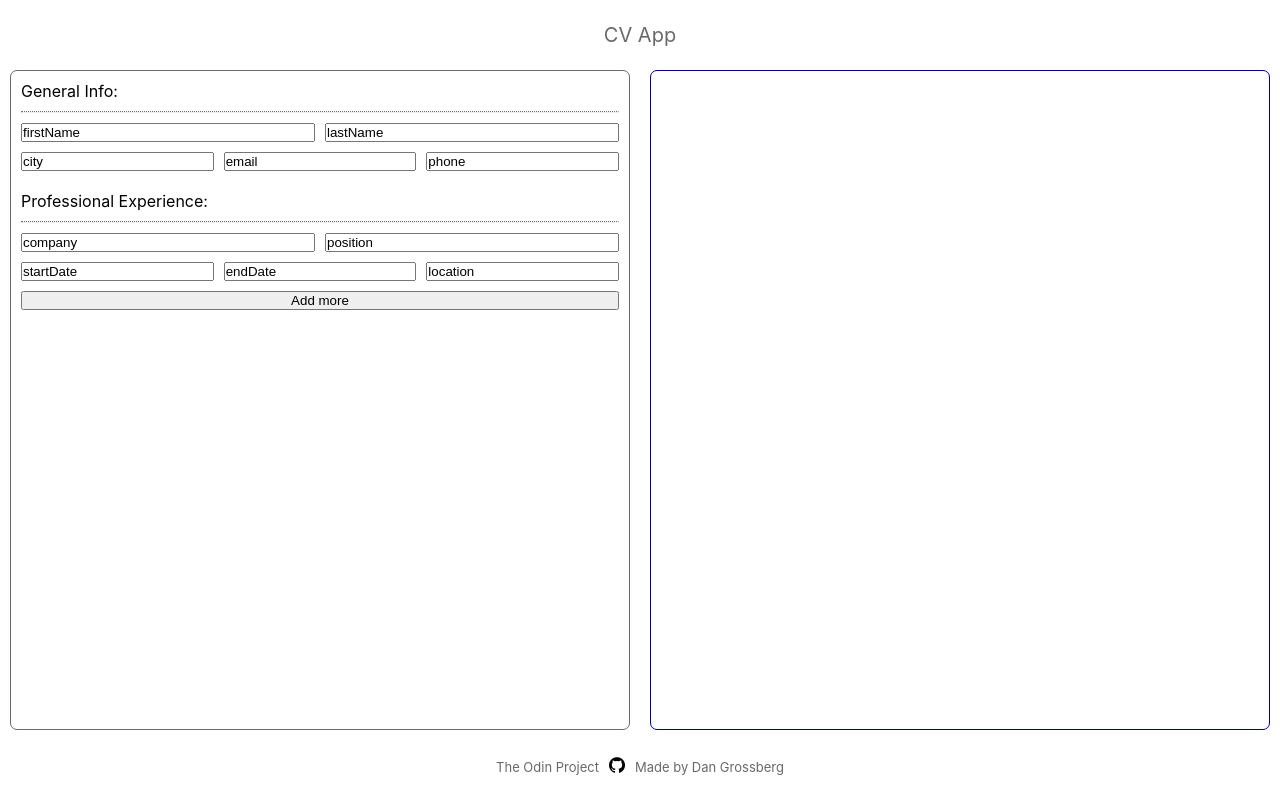
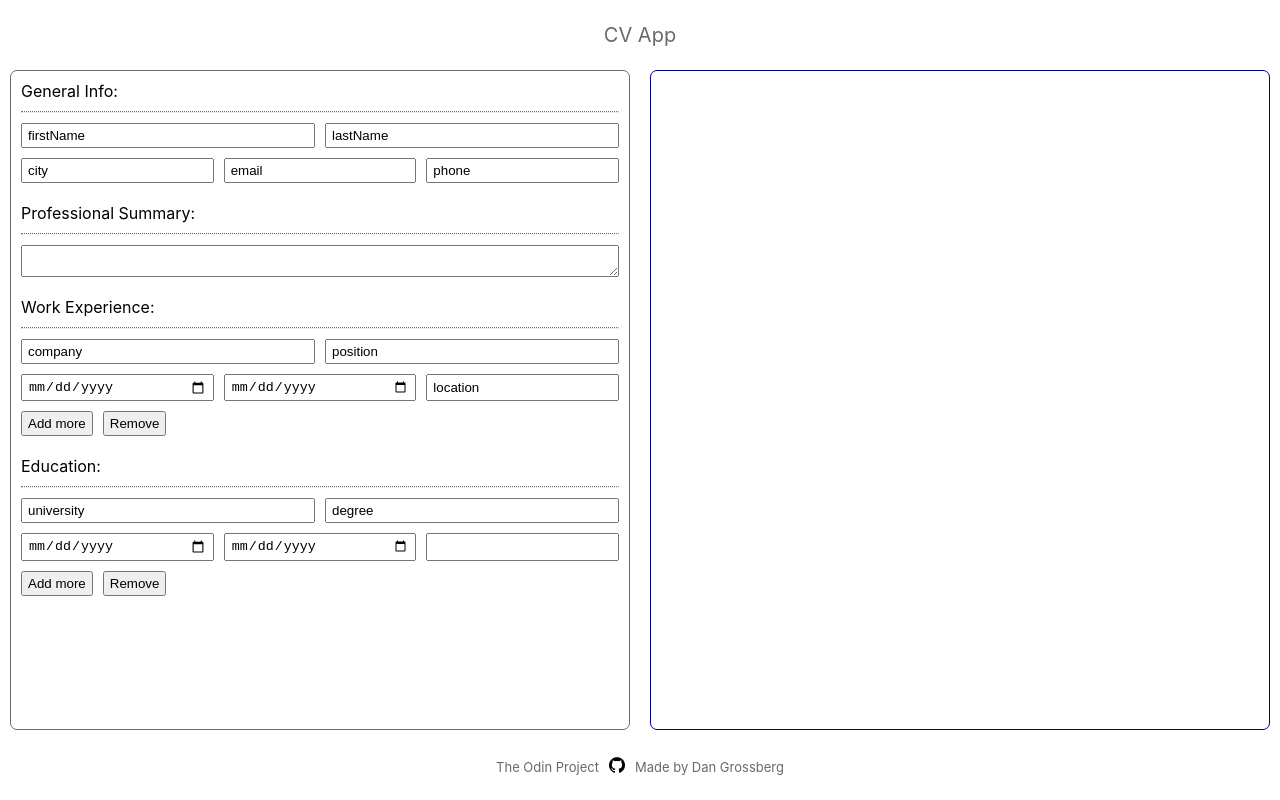
Before and after one commit to dwgrossberg/cv-app, a React (Create React App) app: page / in a window 1280 px wide. Built offline with nearby package versions, Linux system fonts and the light colour scheme.

Commit message:
Add ProfessionalSummary component and rename some other components for clarity

```diff
--- a/src/components/CVInput.js
+++ b/src/components/CVInput.js
@@ -1,8 +1,9 @@
 import React, { Component } from "react";
-import GeneralInfo from "./GeneralInfo";
-import ProfessionalExp from "./ProfessionalExp";
-
+import GeneralInfoInput from "./GeneralInfoInput";
+import WorkInput from "./WorkInput";
 import "../styles/CVInput.css";
+import EducationInput from "./EducationInput";
+import ProfessionalSummary from "./ProfessionalSummary";
 
 class CVInput extends Component {
   constructor(props) {
@@ -13,10 +14,24 @@ class CVInput extends Component {
       <div className="CVInput">
         General Info:
         <hr></hr>
-        <GeneralInfo />
-        Professional Experience:
+        <GeneralInfoInput />
+        Professional Summary:
         <hr></hr>
-        <ProfessionalExp />
+        <ProfessionalSummary />
+        Work Experience:
+        <hr></hr>
+        <WorkInput />
+        <div className="buttons">
+          <button id="moreWork">Add more</button>
+          <button id="removeWork">Remove</button>
+        </div>
+        Education:
+        <hr></hr>
+        <EducationInput />
+        <div className="buttons">
+          <button id="moreEdu">Add more</button>
+          <button id="removeEdu">Remove</button>
+        </div>
       </div>
     );
   }
--- /dev/null
+++ b/src/components/EducationInput.js
@@ -0,0 +1,29 @@
+import React, { Component } from "react";
+import "../styles/CVInput.css";
+
+class EducationInput extends Component {
+  constructor(props) {
+    super(props);
+  }
+  render() {
+    return (
+      <div className="EducationInput">
+        <div className="schoolInfo">
+          <input type="text" id="university" value="university"></input>
+          <input type="text" id="degree" value="degree"></input>
+        </div>
+        <div className="schoolToFrom">
+          <input
+            type="date"
+            id="schoolStartDate"
+            value="schoolStartDate"
+          ></input>
+          <input type="date" id="schoolEndDate" value="schoolEndDate"></input>
+          <input type="number" id="gpa" value="gpa"></input>
+        </div>
+      </div>
+    );
+  }
+}
+
+export default EducationInput;
--- a/src/components/GeneralInfo.js
+++ b/src/components/GeneralInfoInput.js
@@ -1,13 +1,13 @@
 import React, { Component } from "react";
 import "../styles/CVInput.css";
 
-class GeneralInfo extends Component {
+class GeneralInfoInput extends Component {
   constructor(props) {
     super(props);
   }
   render() {
     return (
-      <div className="GeneralInfo">
+      <div className="GeneralInfoInput">
         <div className="names">
           <input type="text" id="firstName" value="firstName"></input>
           <input type="text" id="lastName" value="lastName"></input>
@@ -22,4 +22,4 @@ class GeneralInfo extends Component {
   }
 }
 
-export default GeneralInfo;
+export default GeneralInfoInput;
--- /dev/null
+++ b/src/components/ProfessionalSummary.js
@@ -0,0 +1,17 @@
+import React, { Component } from "react";
+import "../styles/CVInput.css";
+
+class ProfessionalSummary extends Component {
+  constructor(props) {
+    super(props);
+  }
+  render() {
+    return (
+      <div className="ProfessionalSummary">
+        <textarea id="summary"></textarea>
+      </div>
+    );
+  }
+}
+
+export default ProfessionalSummary;
--- a/src/components/ProfessionalExp.js
+++ b/src/components/WorkInput.js
@@ -1,26 +1,25 @@
 import React, { Component } from "react";
 import "../styles/CVInput.css";
 
-class ProfessionalExp extends Component {
+class WorkInput extends Component {
   constructor(props) {
     super(props);
   }
   render() {
     return (
-      <div className="ProfessionalExp">
+      <div className="WorkInput">
         <div className="companyInfo">
           <input type="text" id="company" value="company"></input>
           <input type="text" id="position" value="position"></input>
         </div>
         <div className="expInfo">
-          <input type="text" id="startDate" value="startDate"></input>
-          <input type="email" id="endDate" value="endDate"></input>
+          <input type="date" id="workStartDate" value="startDate"></input>
+          <input type="date" id="workEndDate" value="endDate"></input>
           <input type="text" id="location" value="location"></input>
         </div>
-        <button>Add more</button>
       </div>
     );
   }
 }
 
-export default ProfessionalExp;
+export default WorkInput;
--- a/src/styles/CVInput.css
+++ b/src/styles/CVInput.css
@@ -14,8 +14,10 @@ hr {
   border-top: 0.5px dotted dimgray;
 }
 
-.GeneralInfo,
-.ProfessionalExp {
+.GeneralInfoInput,
+.ProfessionalSummary,
+.WorkInput,
+.EducationInput {
   display: flex;
   flex-direction: column;
   gap: 10px;
@@ -25,7 +27,9 @@ hr {
 .names,
 .contact,
 .companyInfo,
-.expInfo {
+.expInfo,
+.schoolInfo,
+.schoolToFrom {
   display: flex;
   justify-content: space-between;
   gap: 10px;
@@ -38,8 +42,30 @@ hr {
 #phone,
 #company,
 #position,
-#startDate,
-#endDate,
-#location {
+#workStartDate,
+#workEndDate,
+#location,
+#university,
+#degree,
+#schoolStartDate,
+#schoolEndDate,
+#gpa {
   width: 100%;
+  padding: 3px 5px;
 }
+
+.buttons {
+  margin-top: -10px;
+  margin-bottom: 10px;
+  display: flex;
+  justify-content: flex-start;
+  align-items: center;
+  gap: 10px;
+}
+
+#moreWork,
+#removeWork,
+#moreEdu,
+#removeEdu {
+  padding: 3px 5px;
+}
```
